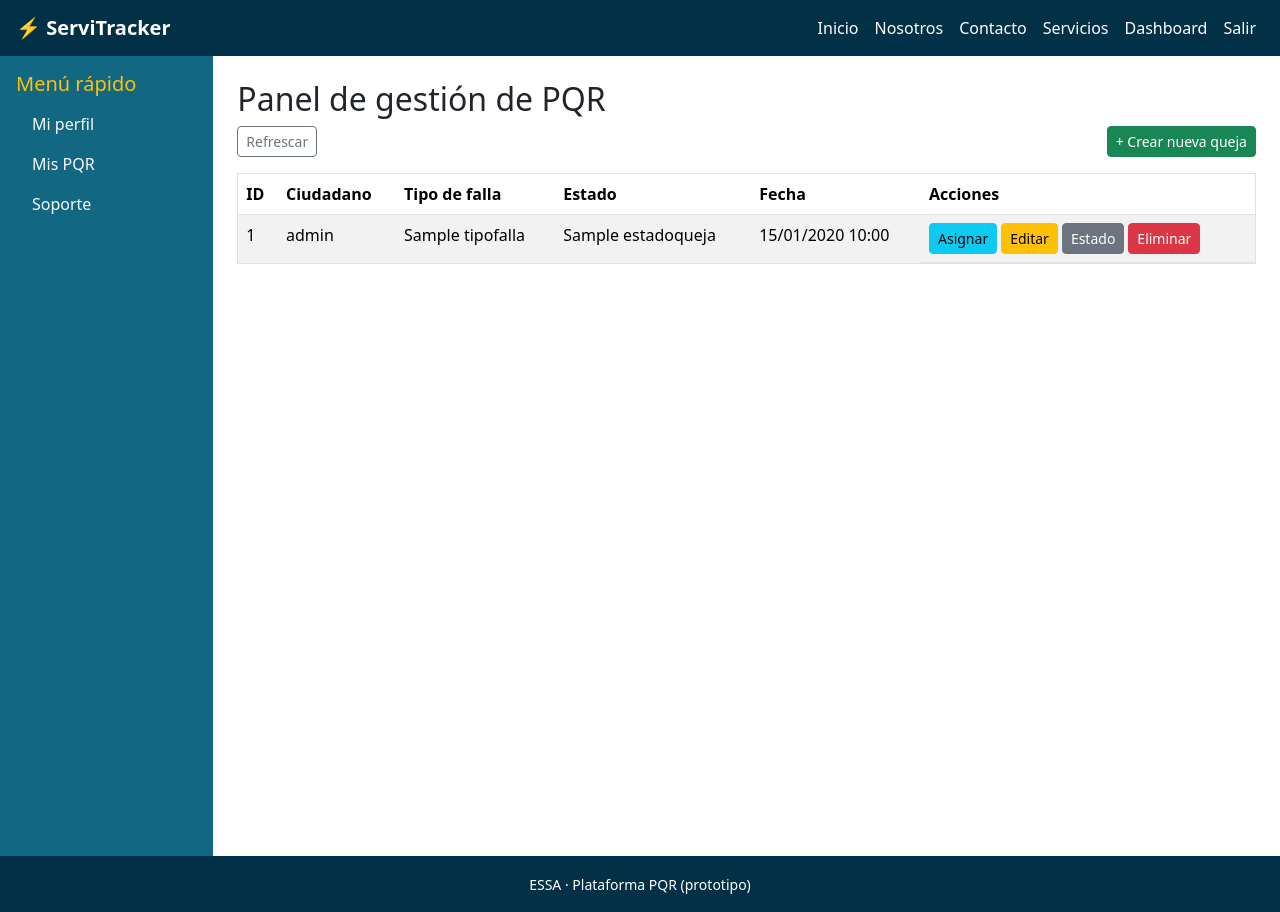
After one commit to Estivon06/Essa, a Django app: page /gestion/quejas/ in a window 1280 px wide. The commit adds this page. Run offline with Django 5.2, Linux system fonts and the light colour scheme; a user stored in the database is signed in; data comes from the database, SQL or seed files in the repository; both versions use the stored data as it was after the commit; tables that the repository leaves empty hold one stand-in row (values such as "Sample post").

Commit message:
mediofunciona

```diff
--- a/ServiTracker-main/core/urls.py
+++ b/ServiTracker-main/core/urls.py
@@ -3,9 +3,11 @@ from .views import (
     index, nosotros, contacto, servicios,
     dashboard, crear_queja, panel_empleados,
     cambiar_estado, agregar_comentario,
-    error_404_test, error_500_test, admin_gestion_usuarios, admin_reportes,
-    admin_crear_usuario, admin_editar_usuario
-    )
+    error_404_test, error_500_test,
+    admin_gestion_usuarios, admin_reportes,
+    admin_crear_usuario, admin_editar_usuario, admin_eliminar_usuario,
+    admin_panel_quejas, admin_asignar_tecnico, admin_editar_queja, admin_eliminar_queja
+)
 
 urlpatterns = [
     # Páginas públicas
@@ -18,12 +20,21 @@ urlpatterns = [
     path('dashboard/', dashboard, name='dashboard'),
     path('crear-queja/', crear_queja, name='crear_queja'),
     path('panel-empleados/', panel_empleados, name='panel_empleados'),
+
+    # Gestión de usuarios y reportes (panel personalizado)
     path('gestion/usuarios/', admin_gestion_usuarios, name='admin_gestion_usuarios'),
-    path('gestion/reportes/', admin_reportes, name='admin_reportes'),
     path('gestion/usuarios/nuevo/', admin_crear_usuario, name='admin_crear_usuario'),
     path('gestion/usuarios/<int:usuario_id>/editar/', admin_editar_usuario, name='admin_editar_usuario'),
+    path('gestion/usuarios/<int:usuario_id>/eliminar/', admin_eliminar_usuario, name='admin_eliminar_usuario'),
+    path('gestion/reportes/', admin_reportes, name='admin_reportes'),
 
-    # Gestión de PQR
+    # Panel administrativo de PQR y acciones
+    path('gestion/quejas/', admin_panel_quejas, name='admin_panel_quejas'),
+    path('gestion/quejas/<int:queja_id>/asignar/', admin_asignar_tecnico, name='admin_asignar_tecnico'),
+    path('gestion/quejas/<int:queja_id>/editar/', admin_editar_queja, name='admin_editar_queja'),
+    path('gestion/quejas/<int:queja_id>/eliminar/', admin_eliminar_queja, name='admin_eliminar_queja'),
+
+    # Gestión de PQR (vistas existentes)
     path('queja/<int:queja_id>/cambiar-estado/', cambiar_estado, name='cambiar_estado'),
     path('queja/<int:queja_id>/comentario/', agregar_comentario, name='agregar_comentario'),
 
--- a/ServiTracker-main/core/views.py
+++ b/ServiTracker-main/core/views.py
@@ -2,6 +2,7 @@ from django.shortcuts import render, redirect, get_object_or_404
 from django.contrib.auth.decorators import login_required
 from django.contrib.auth import get_user_model
 from django.db.models import Count
+from django import forms
 from .forms import QuejaForm, ComentarioForm, CambiarEstadoForm, UsuarioForm
 from .models import Queja, Ciudadano, ComentarioQueja
 
@@ -32,16 +33,15 @@ def dashboard(request):
         quejas = Queja.objects.filter(ciudadano__usuario=request.user).order_by('-fecha_reporte')
         return render(request, 'dashboard/dashboard_ciudadano.html', {'quejas': quejas})
 
-    elif request.user.rol == 'tecnico':
+    if request.user.rol == 'tecnico':
         quejas = Queja.objects.filter(tecnico__usuario=request.user).order_by('-fecha_reporte')
         return render(request, 'dashboard/dashboard_tecnico.html', {'quejas': quejas})
 
-    elif request.user.rol == 'administrativo' or request.user.is_superuser:
+    if request.user.rol == 'administrativo' or request.user.is_superuser:
         quejas = Queja.objects.all().order_by('-fecha_reporte')
         return render(request, 'dashboard/dashboard_admin.html', {'quejas': quejas})
 
-    else:
-        return redirect('index')
+    return redirect('index')
 
 
 # -------------------
@@ -66,7 +66,7 @@ def crear_queja(request):
 
 
 # -------------------
-# Panel de empleados (técnicos y administrativos)
+# Panel de empleados (técnicos y administrativos) - vista antigua
 # -------------------
 @login_required
 def panel_empleados(request):
@@ -81,11 +81,13 @@ def panel_empleados(request):
 
 
 # -------------------
-# Cambiar estado de una queja (solo administrativos)
+# Cambiar estado de una queja
 # -------------------
 @login_required
 def cambiar_estado(request, queja_id):
-    if request.user.rol != 'administrativo':
+    # Solo administrativos pueden cambiar estado desde panel administrativo,
+    # pero mantener acceso si la lógica de negocio lo requiere (ajustar según necesidad).
+    if request.user.rol != 'administrativo' and not request.user.is_superuser:
         return redirect('dashboard')
 
     queja = get_object_or_404(Queja, id=queja_id)
@@ -94,7 +96,7 @@ def cambiar_estado(request, queja_id):
         form = CambiarEstadoForm(request.POST, instance=queja)
         if form.is_valid():
             form.save()
-            return redirect('dashboard')
+            return redirect('admin_panel_quejas')
     else:
         form = CambiarEstadoForm(instance=queja)
 
@@ -108,7 +110,7 @@ def cambiar_estado(request, queja_id):
 def agregar_comentario(request, queja_id):
     queja = get_object_or_404(Queja, id=queja_id)
 
-    if request.user.rol not in ['tecnico', 'administrativo']:
+    if request.user.rol not in ['tecnico', 'administrativo'] and not request.user.is_superuser:
         return redirect('dashboard')
 
     if request.method == 'POST':
@@ -118,6 +120,9 @@ def agregar_comentario(request, queja_id):
             comentario.queja = queja
             comentario.autor = request.user.username
             comentario.save()
+            # Redirige al panel administrativo si quien comenta es administrativo, si no al dashboard
+            if request.user.rol == 'administrativo' or request.user.is_superuser:
+                return redirect('admin_panel_quejas')
             return redirect('dashboard')
     else:
         form = ComentarioForm()
@@ -186,6 +191,81 @@ def admin_eliminar_usuario(request, usuario_id):
 
 
 # -------------------
+# Panel administrativo de PQR con acciones
+# -------------------
+# Formularios internos para edición y asignación
+class AsignarTecnicoForm(forms.ModelForm):
+    class Meta:
+        model = Queja
+        fields = ['tecnico']
+
+class EditarQuejaForm(forms.ModelForm):
+    class Meta:
+        model = Queja
+        fields = ['ubicacion', 'tipo_falla', 'descripcion', 'tecnico', 'estado']
+
+
+@login_required
+def admin_panel_quejas(request):
+    if request.user.rol != 'administrativo' and not request.user.is_superuser:
+        return redirect('dashboard')
+
+    quejas = Queja.objects.all().order_by('-fecha_reporte')
+    return render(request, 'dashboard/admin_panel_quejas.html', {'quejas': quejas})
+
+
+
+@login_required
+def admin_asignar_tecnico(request, queja_id):
+    if request.user.rol != 'administrativo' and not request.user.is_superuser:
+        return redirect('dashboard')
+
+    queja = get_object_or_404(Queja, id=queja_id)
+
+    if request.method == 'POST':
+        form = AsignarTecnicoForm(request.POST, instance=queja)
+        if form.is_valid():
+            form.save()
+            return redirect('admin_panel_quejas')
+    else:
+        form = AsignarTecnicoForm(instance=queja)
+
+    return render(request, 'dashboard/admin_asignar_tecnico.html', {'form': form, 'queja': queja})
+
+
+@login_required
+def admin_editar_queja(request, queja_id):
+    if request.user.rol != 'administrativo' and not request.user.is_superuser:
+        return redirect('dashboard')
+
+    queja = get_object_or_404(Queja, id=queja_id)
+
+    if request.method == 'POST':
+        form = EditarQuejaForm(request.POST, instance=queja)
+        if form.is_valid():
+            form.save()
+            return redirect('admin_panel_quejas')
+    else:
+        form = EditarQuejaForm(instance=queja)
+
+    return render(request, 'dashboard/admin_editar_queja.html', {'form': form, 'queja': queja})
+
+
+@login_required
+def admin_eliminar_queja(request, queja_id):
+    if request.user.rol != 'administrativo' and not request.user.is_superuser:
+        return redirect('dashboard')
+
+    queja = get_object_or_404(Queja, id=queja_id)
+
+    if request.method == 'POST':
+        queja.delete()
+        return redirect('admin_panel_quejas')
+
+    return render(request, 'dashboard/admin_confirm_delete_queja.html', {'queja': queja})
+
+
+# -------------------
 # Reportes administrativos (solo administrativos)
 # -------------------
 @login_required
--- /dev/null
+++ b/ServiTracker-main/templates/dashboard/admin_panel_quejas.html
@@ -0,0 +1,54 @@
+{% extends 'base.html' %}
+{% block title %}Panel Administrativo de PQR{% endblock %}
+{% block content %}
+<h2>Panel de gestión de PQR</h2>
+
+<div class="mb-3 d-flex justify-content-between align-items-center">
+  <div>
+    <a href="{% url 'admin_panel_quejas' %}" class="btn btn-outline-secondary btn-sm">Refrescar</a>
+  </div>
+  <div>
+    <!-- Mostrar botón para crear queja (si quieres que solo ciertos roles lo usen, puedes envolverlo en una comprobación) -->
+    <a href="{% url 'crear_queja' %}" class="btn btn-success btn-sm">+ Crear nueva queja</a>
+  </div>
+</div>
+
+<table class="table table-striped">
+  <thead>
+    <tr>
+      <th>ID</th>
+      <th>Ciudadano</th>
+      <th>Tipo de falla</th>
+      <th>Estado</th>
+      <th>Fecha</th>
+      <th>Acciones</th>
+    </tr>
+  </thead>
+  <tbody>
+    {% for q in quejas %}
+    <tr>
+      <td>{{ q.id }}</td>
+      <td>{{ q.ciudadano.usuario.username }}</td>
+      <td>{{ q.tipo_falla.nombre }}</td>
+      <td>{{ q.estado.nombre }}</td>
+      <td>{{ q.fecha_reporte|date:"d/m/Y H:i" }}</td>
+      <td class="d-flex gap-1">
+        <a href="{% url 'admin_asignar_tecnico' q.id %}" class="btn btn-sm btn-info">Asignar</a>
+        <a href="{% url 'admin_editar_queja' q.id %}" class="btn btn-sm btn-warning">Editar</a>
+        <a href="{% url 'cambiar_estado' q.id %}" class="btn btn-sm btn-secondary">Estado</a>
+        <a href="{% url 'admin_eliminar_queja' q.id %}" class="btn btn-sm btn-danger" onclick="return confirm('¿Eliminar esta queja? Esta acción no se puede deshacer.');">Eliminar</a>
+      </td>
+    </tr>
+    {% empty %}
+    <tr>
+      <td colspan="6" class="text-center">
+        No hay PQR registradas.
+        <div class="mt-2">
+          <a href="{% url 'crear_queja' %}" class="btn btn-success btn-sm">+ Crear la primera queja</a>
+        </div>
+      </td>
+    </tr>
+    {% endfor %}
+  </tbody>
+</table>
+{% endblock %}
```
Also changed, not shown: ServiTracker-main/templates/dashboard/dashboard_admin.html (+6 -3 lines), ServiTracker-main/db.sqlite3.
